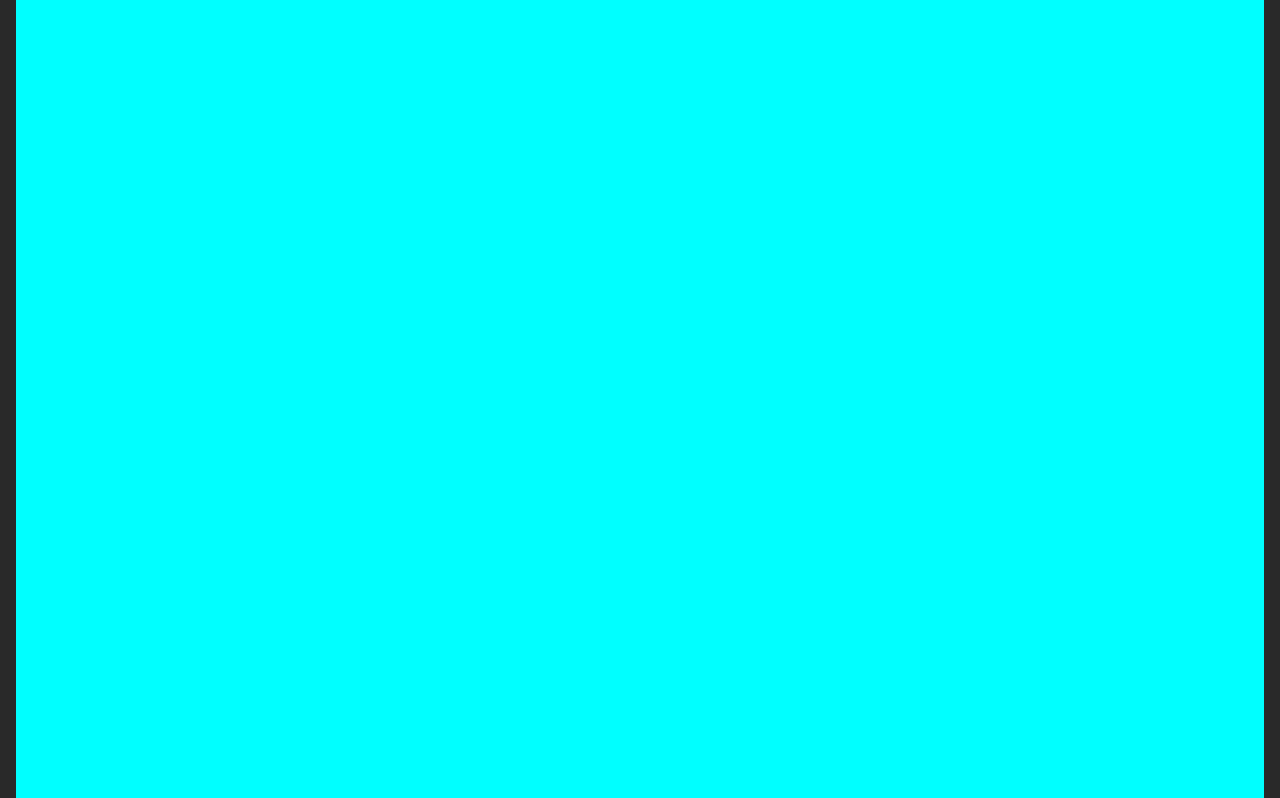
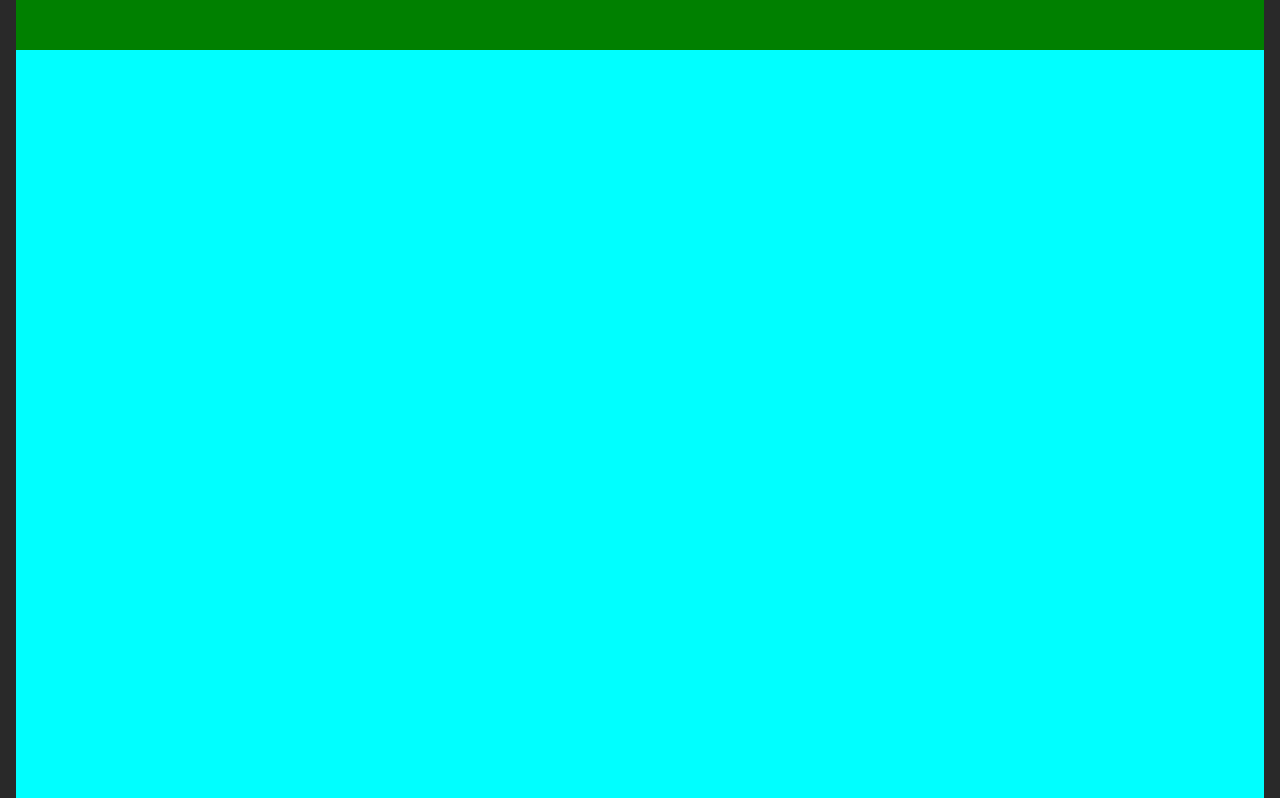
Before and after one commit to RichardStreu/portfolioAngular, an Angular app: page / in a window 1280 px wide. Shown: the top 798 px of the page. Built offline with nearby package versions, Linux system fonts and the light colour scheme.

Commit message:
imported header component into hero section

```diff
--- a/src/app/core/header/header.component.html
+++ b/src/app/core/header/header.component.html
@@ -1 +1,2 @@
-<p>header works!</p>
+<header>
+</header>
--- a/src/app/core/header/header.component.scss
+++ b/src/app/core/header/header.component.scss
@@ -0,0 +1,4 @@
+header {
+  background-color: green;
+  height: 50px;
+}
--- a/src/app/core/header/header.component.ts
+++ b/src/app/core/header/header.component.ts
@@ -3,7 +3,7 @@ import { Component } from '@angular/core';
 @Component({
   selector: 'app-header',
   standalone: true,
-  imports: [],
+  imports: [HeaderComponent],
   templateUrl: './header.component.html',
   styleUrl: './header.component.scss'
 })
--- a/src/app/landing-page/sections/a-hero/a-hero.component.html
+++ b/src/app/landing-page/sections/a-hero/a-hero.component.html
@@ -1,5 +1,5 @@
 <section class="heroSectino">
   <div class="contentWrapper">
-
+    <app-header></app-header>
   </div>
 </section>
--- a/src/app/landing-page/sections/a-hero/a-hero.component.scss
+++ b/src/app/landing-page/sections/a-hero/a-hero.component.scss
@@ -1,4 +1,4 @@
 .heroSectino .contentWrapper {
-  height: 900px;
+  height: 100dvh;
   background-color: aqua;
 }
--- a/src/app/landing-page/sections/a-hero/a-hero.component.ts
+++ b/src/app/landing-page/sections/a-hero/a-hero.component.ts
@@ -1,9 +1,10 @@
 import { Component } from '@angular/core';
+import { HeaderComponent } from "../../../core/header/header.component";
 
 @Component({
   selector: 'app-a-hero',
   standalone: true,
-  imports: [],
+  imports: [HeaderComponent],
   templateUrl: './a-hero.component.html',
   styleUrl: './a-hero.component.scss'
 })
```
